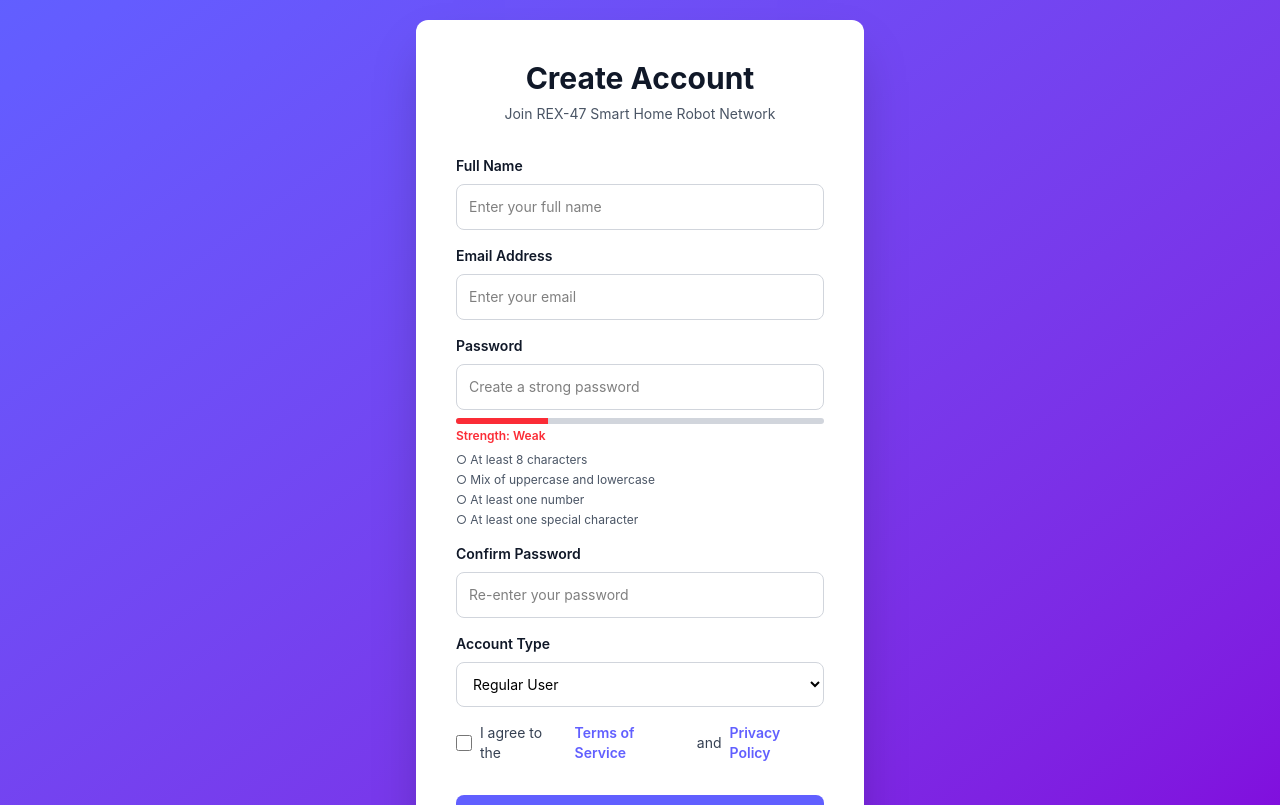
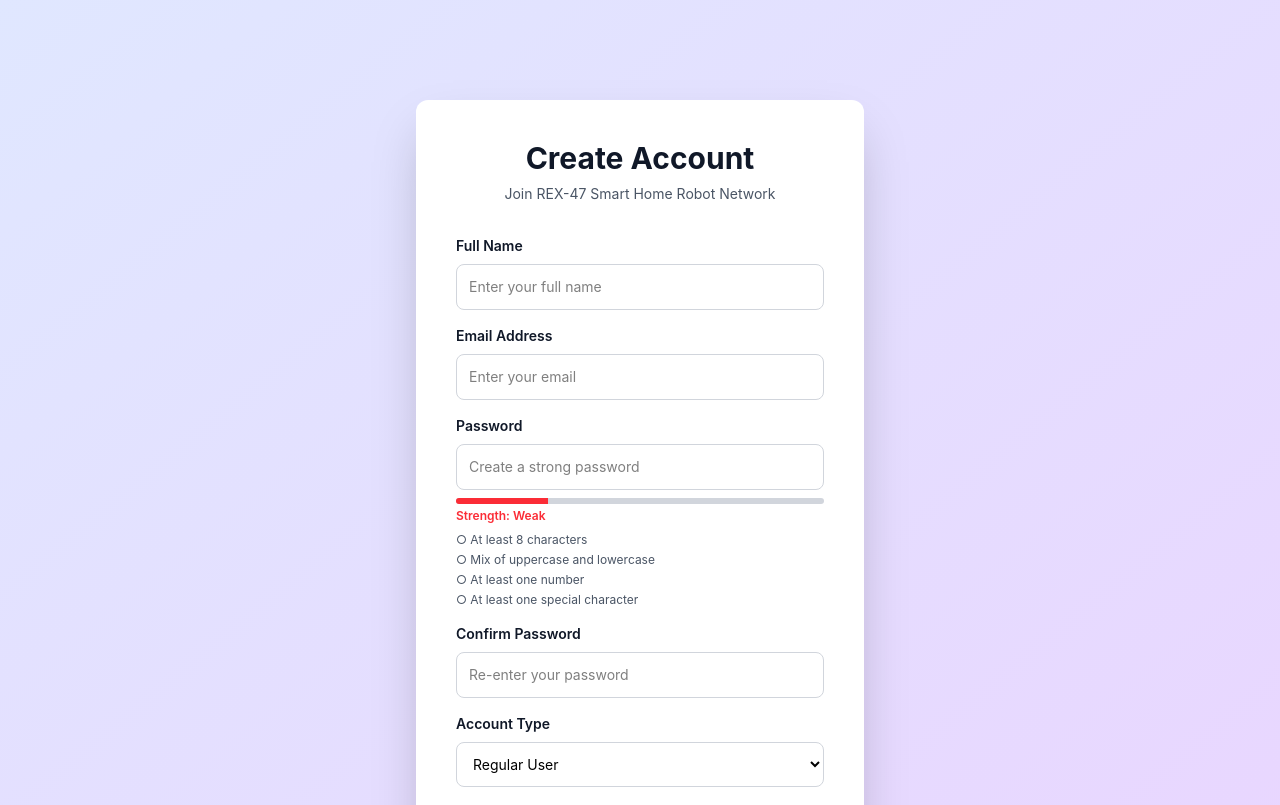
Before and after one commit to thathsarabandara/03-rex-web-dashbaord, a React (Vite) app: page /register in a window 1280 px wide. Shown: the top 805 px of the page. Built offline with nearby package versions, Linux system fonts and the light colour scheme.

Commit message:
feat: update background gradient in Register component for improved aesthetics

```diff
--- a/src/pages/auth/Register.jsx
+++ b/src/pages/auth/Register.jsx
@@ -79,7 +79,7 @@ export default function Register() {
 
   if (emailVerificationSent) {
     return (
-      <div className="flex items-center justify-center min-h-screen bg-gradient-to-br from-indigo-500 to-purple-700 p-5">
+      <div className="flex items-center justify-center min-h-screen bg-gradient-to-br from-indigo-100 to-purple-200 p-5">
         <div className="bg-white rounded-xl shadow-2xl w-full max-w-md p-10">
           <div className="text-center">
             <h2 className="text-2xl font-bold text-green-600 mb-4">Verify Your Email</h2>
@@ -96,7 +96,7 @@ export default function Register() {
   }
 
   return (
-    <div className="flex items-center justify-center min-h-screen bg-gradient-to-br from-indigo-500 to-purple-700 p-5">
+    <div className="flex items-center justify-center min-h-screen bg-gradient-to-br from-indigo-100 to-purple-200 p-10 pt-25">
       <div className="bg-white rounded-xl shadow-2xl w-full max-w-md p-10">
         <div className="text-center mb-8">
           <h1 className="text-3xl font-bold text-gray-900 mb-2">Create Account</h1>
```
